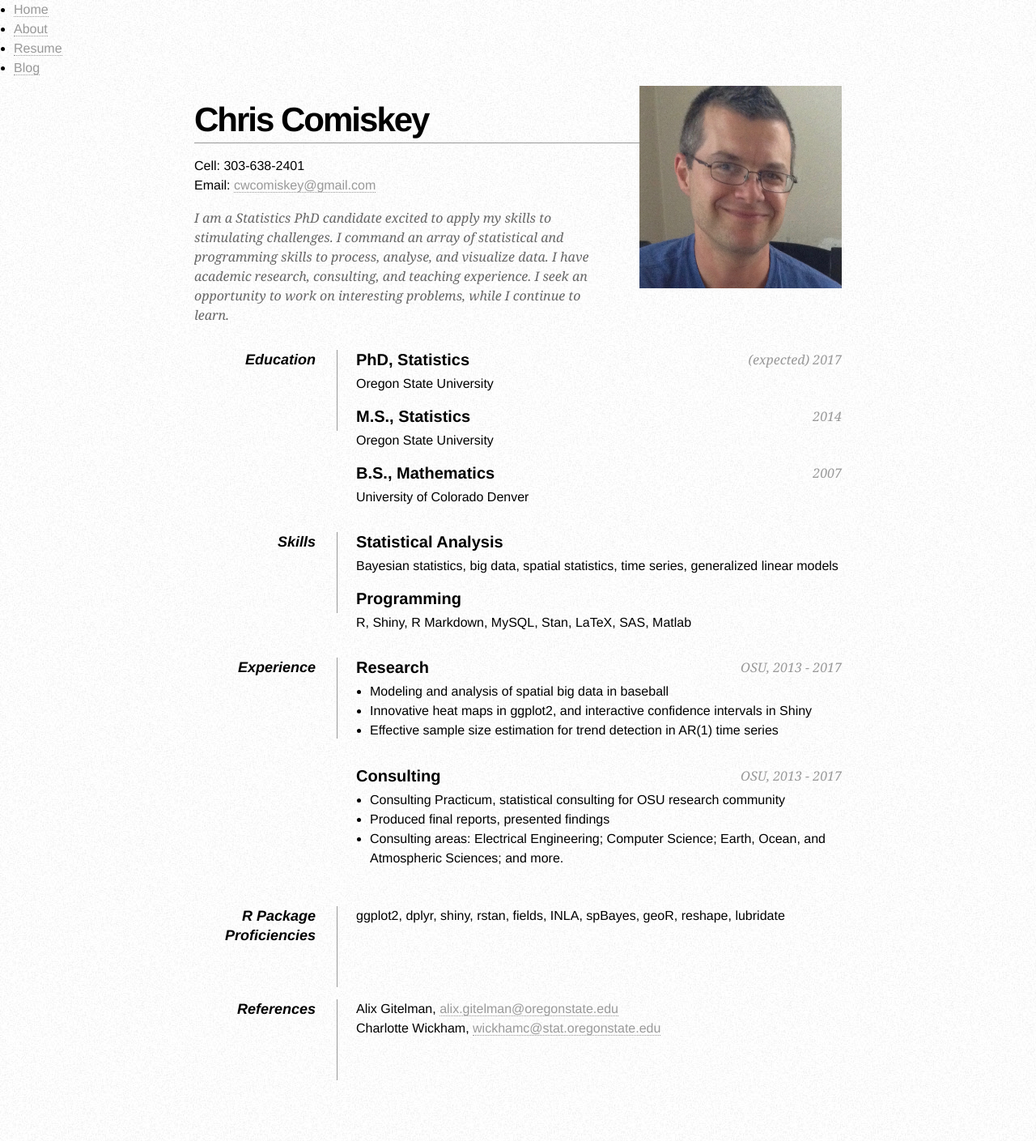
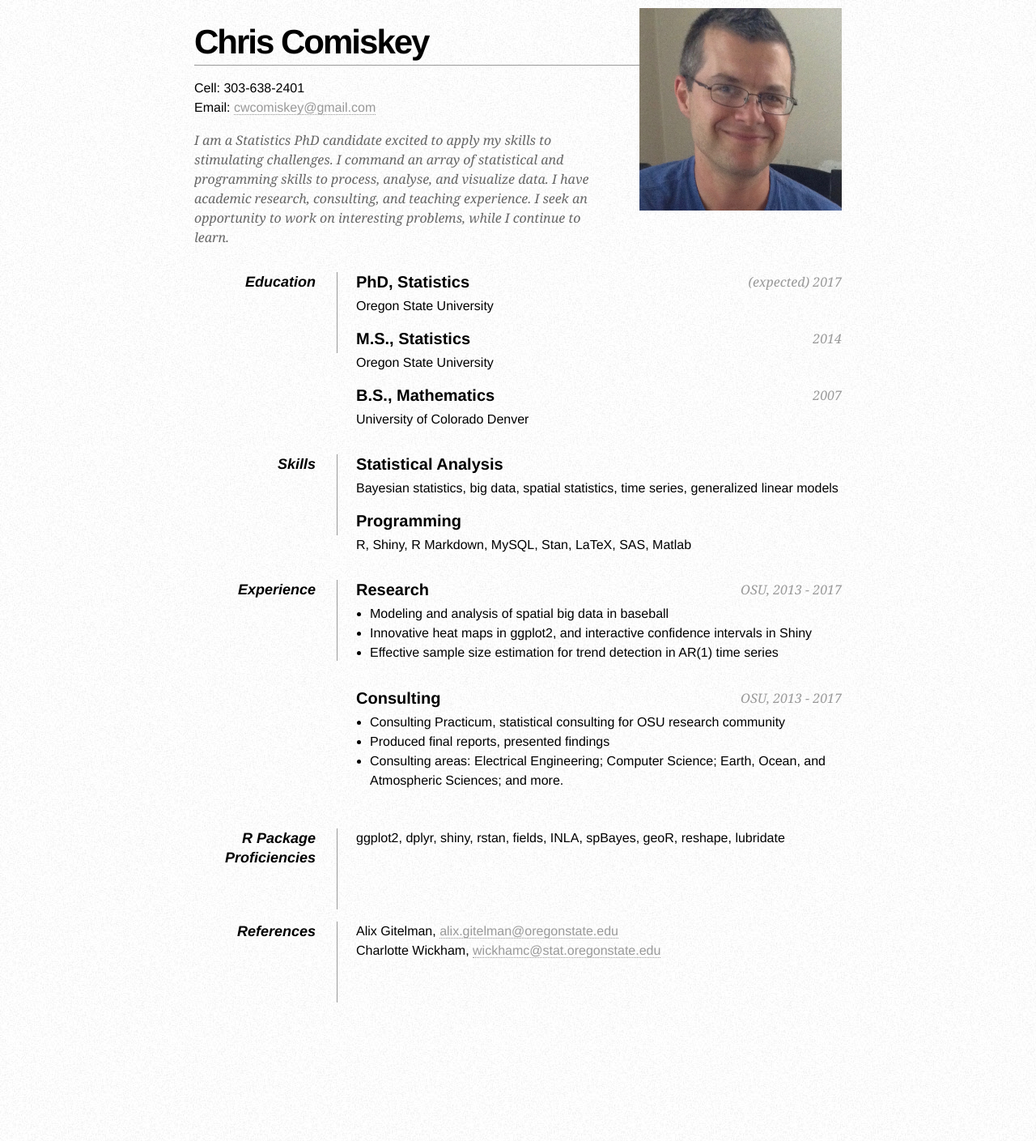
Before and after one commit to cwcomiskey/cwcomiskey.github.io, a Jekyll site: the page resume/index.html, which Jekyll copies as it is, in a window 1280 px wide. Shown: the whole page at 81% size. Built offline with Jekyll 4.4.1, drawn with Linux system fonts in a browser that asks for light colours; after the commit the page ends 1313 px from its top, so only the background shows below that.

Commit message:
Update index.html

```diff
--- a/resume/index.html
+++ b/resume/index.html
@@ -31,15 +31,16 @@
 
 <body>
 
-     		<nav>
+     		<!--
+			<nav>
 	    		<ul>
 	        		<li><a href="/">Home</a></li>
 		        	<li><a href="/about">About</a></li>
-	        		<!-- <li><a href="/cv">UK CV</a></li> -->
 				<li><a href="/resume">Resume</a></li>
 	        		<li><a href="/blog">Blog</a></li>
 	    		</ul>
 			</nav>
+                 -->
 
     <div id="page-wrap">
 
```
